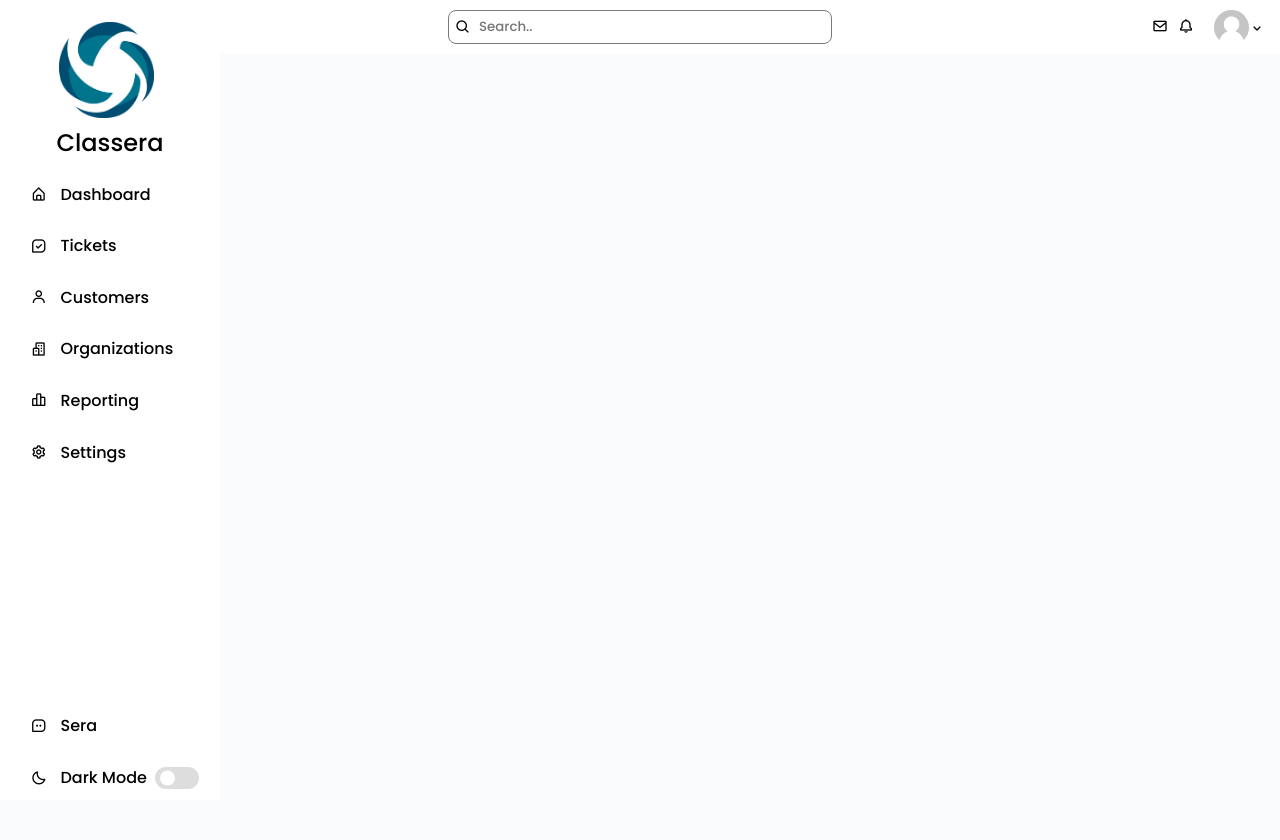
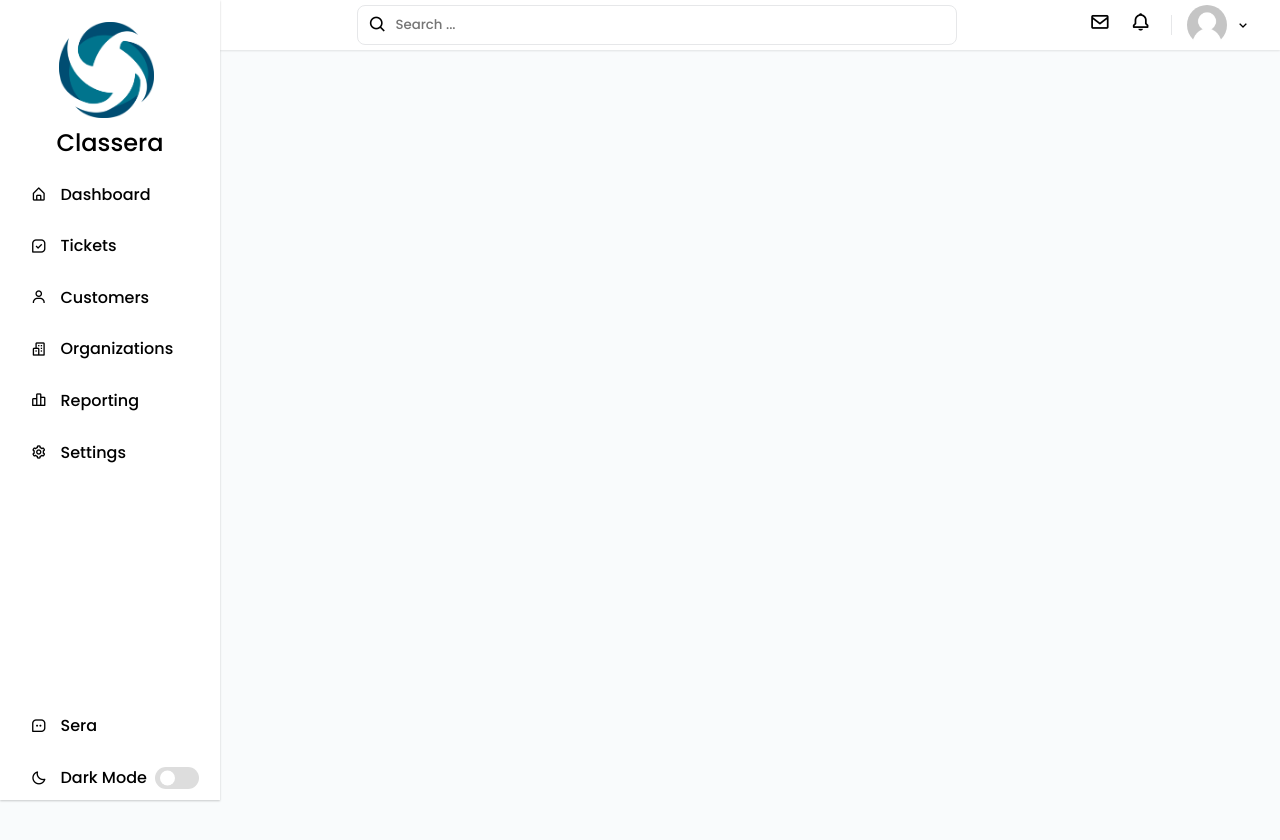
Before and after one commit to AlaaHesham/classera-internship, a plain HTML site: page index.html in a window 1280 px wide. After the commit the page ends 800 px from the top, so only its background shows below. Drawn offline with nearby package versions, Linux system fonts and the light colour scheme.

Commit message:
header edits

```diff
--- a/index.html
+++ b/index.html
@@ -98,14 +98,16 @@
     </nav>
 
     <!-- Header -->
-    <div class="searchbar">
-        <div class="search">
-            <i class='bx bx-search'></i>
-            <input type="text" placeholder="Search..">
+    <div class="main-header">
+        <div class="search-div">
+            <div class="search">
+                <i class='bx bx-search'></i>
+                <input type="text" placeholder="Search ...">
+            </div>
         </div>
 
+
         <div class="notification">
-
             <span class="msg">
                 <i class='bx bx-envelope'></i>
             </span>
--- a/script.js
+++ b/script.js
@@ -1,8 +1,7 @@
 const body = document.querySelector("body"),
-    sidebar = document.querySelector(".sidebar"),
-    searchBtn = document.querySelector(".search-box"),
     modeSwitch = document.querySelector(".toggle-switch"),
-    modeText = document.querySelector(".mode-text");
+    modeText = document.querySelector(".mode-text"),
+    searchIcon = document.querySelector(".bx-search");
 
 modeSwitch.addEventListener("click", () => {
     body.classList.toggle("dark");
@@ -13,3 +12,7 @@ modeSwitch.addEventListener("click", () => {
         modeText.innerText = "Dark Mode";
     }
 });
+
+searchIcon.onclick = () => {
+    document.querySelector(".main-header input[type=text]").focus();
+};
--- a/style.css
+++ b/style.css
@@ -51,8 +51,9 @@ body {
   height: 100%;
   max-width: 15%;
   min-width: 220px;
+  transition: var(--tran-05);
   z-index: 3;
-
+  box-shadow: 0 1px 2px rgba(0, 0, 0, 0.2);
 }
 
 header {
@@ -114,7 +115,7 @@ body.dark {
   --text-color: #ccc;
   --light-text-color: #4e5559;
   --white-text-color: #fff;
-  --border-color: #e6e7e9;
+  --border-color: #5b5c5e;
   --input-border-color: #5b5c5e;
 }
 
@@ -182,79 +183,117 @@ body.dark .switch::before {
   height: 100vh;
   width: 100%;
   background-color: var(--dashboard-body-color);
-  transition: var(--tran-02);
-
+  transition: var(--tran-05);
 }
 
 
-/* Searchbar */
+/* Header */
 
-.searchbar {
-  position: sticky;
+.main-header {
+  position: fixed;
   top: 0;
-  left: 165px;
+  left: 220px;
+  width: calc(100% - 220px);
+  padding: 5px;
   display: flex;
-  justify-content: space-evenly;
-  align-items: center;
+  justify-content: space-around;
   background-color: var(--body-color);
-  transition: var(--tran-02);
+  transition: var(--tran-05);
+  box-shadow: 0 1px 2px rgba(0, 0, 0, 0.1);
   z-index: 2;
 }
 
-.searchbar .search {
+.main-header .search-div {
+  flex-grow: 1;
+  display: flex;
+  justify-content: center;
+}
+
+.main-header .search {
+  position: relative;
+  height: 40px;
+  max-width: 600px;
+  width: 100%;
+  margin: 0 3rem;
   padding: 6px;
-  margin: 10px;
-  width: 30%;
   background-color: var(--body-color);
   color: var(--text-color);
-  border: 1px solid var(--input-border-color);
+  border: 1px solid var(--border-color);
   display: flex;
   align-items: center;
   border-radius: 8px;
+  transition: var(--tran-05);
 }
 
-.searchbar input[type=text] {
+.bx-search {
+  font-size: 1.2rem;
+  margin-left: 4px;
+}
+
+.bx-search:hover {
+  cursor: text;
+}
+
+.main-header input[type=text] {
   margin-left: 8px;
   width: 100%;
   background-color: var(--body-color);
   color: var(--text-color);
   border: none;
+  transition: var(--tran-05);
 }
 
-.searchbar input[type=text]:focus {
+.main-header input[type=text]:focus {
   outline: none;
 }
 
+
 /*message - bell - profile image*/
-
-.searchbar .notification {
+.notification {
   display: flex;
+  justify-content: flex-end;
   align-items: center;
-  position: fixed;
-  right: 15px;
-  top: 10px;
-  /* gap: 20px; */
   color: var(--text-color);
 }
 
-.notification .msg i, .bell i {
-  margin-right: 10px;
+.notification .msg i,
+.bell i {
+  margin-right: 20px;
+  font-size: 1.3rem;
   cursor: pointer;
 }
 
-.msg:hover , .bell:hover, .profile-img:hover{
+.msg:hover,
+.bell:hover,
+.profile-img:hover {
   color: var(--primary-color);
 }
 
-.profile-img {
-  display: flex;
-  align-items: center;
-  margin-left: 10px;
-  cursor: pointer;
+.notification .profile-img {
+  position: relative;
+  height: 40px;
+  margin-right: 3rem;
 }
 
-.profile-img .pro {
-  width: 35px;
-  height: 35px;
+.notification .profile-img .pro {
+  width: 40px;
+  height: 40px;
   border-radius: 50%;
+  margin-left: 1rem;
 }
+
+.profile-img .bx-chevron-down {
+  position: absolute;
+  top: 12px;
+  right: -24px;
+}
+
+.profile-img::before {
+  content: "";
+  position: absolute;
+  left: 0;
+  top: 10px;
+  height: 20px;
+  border-left: 1px solid var(--border-color);
+  transition: var(--tran-05);
+}
```
